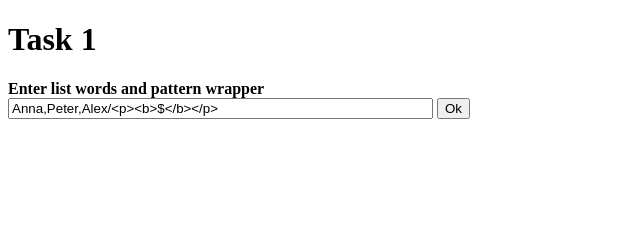
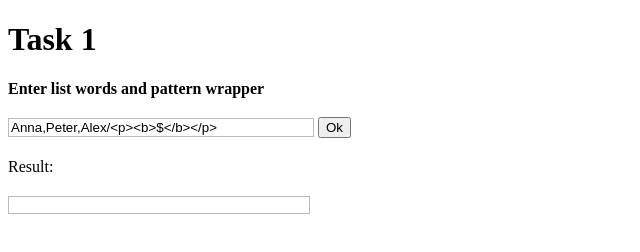
Before and after one commit to olgarozova/homework-js, a plain HTML site: page index.html in a window 1280 px wide. Shown: the whole page, without its empty margins (0-640 px from the left). Drawn offline with Linux system fonts and the light colour scheme.

Commit message:
add result block

```diff
--- a/index.html
+++ b/index.html
@@ -13,12 +13,14 @@
     <h1 id="contentTitle"> Task 1</h1>
     <form id = "form_transform" method="post" action="/">
         <b>Enter list words and pattern wrapper</b><br>
-        <input type="text" id = "form_transform__text" value="Anna,Peter,Alex/<p><b>$</b></p>" size = 50>
+        <input type="text" id = "form_transform__text" value="Anna,Peter,Alex/<p><b>$</b></p>" >
         <input type="button" onclick = "insertHtml()" id = "form_transform__button" value="Ok">
-       </form>
-
-      <ul id ="list">
-      </ul>
+    </form>
+    <div class = "contentResultTitle">Result:</div>
+    <div class = "contentResult">
+        <ul id ="contentResult__list">
+        </ul>
+    </div>
 </body>
 
 </html>
--- a/main.js
+++ b/main.js
@@ -18,5 +18,5 @@ function transformStrToHtmlList(str,symb1,symb2){
 function insertHtml(){
     var str = document.getElementById("form_transform__text").value;
     var html = transformStrToHtmlList(str,'/','$');
-    document.getElementById('list').innerHTML = html;
+    document.getElementById('contentResult__list').innerHTML = html;
 }
--- a/style.css
+++ b/style.css
@@ -0,0 +1,9 @@
+.contentResult,
+#form_transform__text{
+    border: 1px solid #bbb;
+    width: 300px;
+    margin-top: 20px;
+}
+.contentResultTitle{
+    margin-top: 20px;
+}
```
